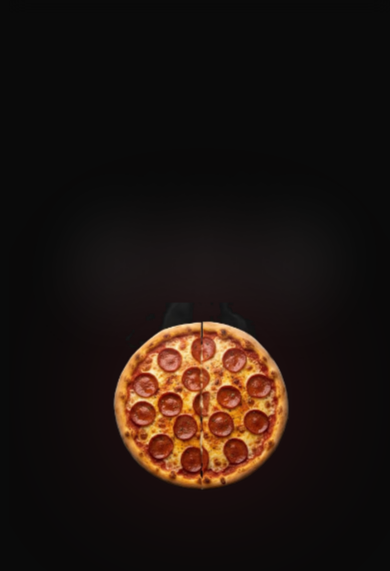
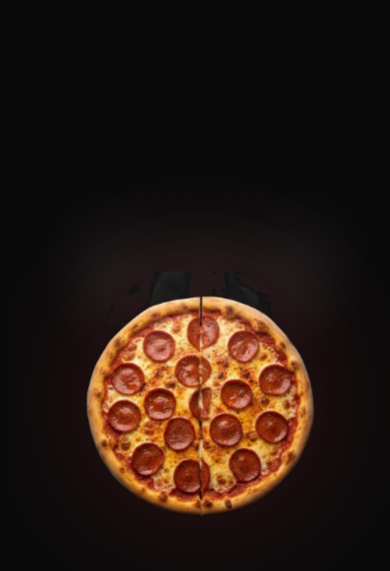
Before and after one commit to AbodeHo/PizzaHot-website, a plain HTML site: page index.html in a window 390 px wide. Shown: the part 109-680 px from the top of the page. Drawn offline with Linux system fonts and the light colour scheme.

Commit message:
Add files via upload

```diff
--- a/styles.css
+++ b/styles.css
@@ -327,8 +327,9 @@ body {
 
 @media (max-width: 768px) {
     .pizza-animation-box {
-        width: 300px;
-        height: 300px;
+        width: 100vw;
+        height: auto;
+        transform: scale(1.3);
     }
 }
 
```
